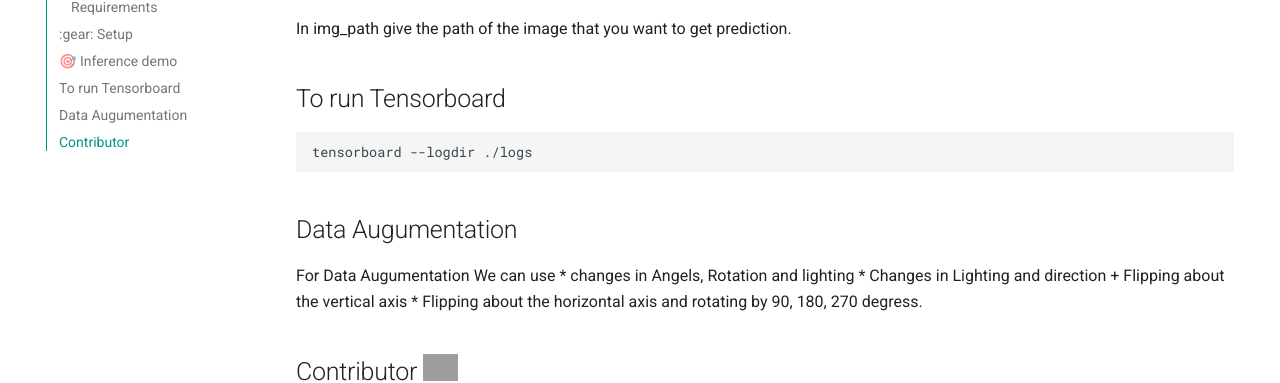
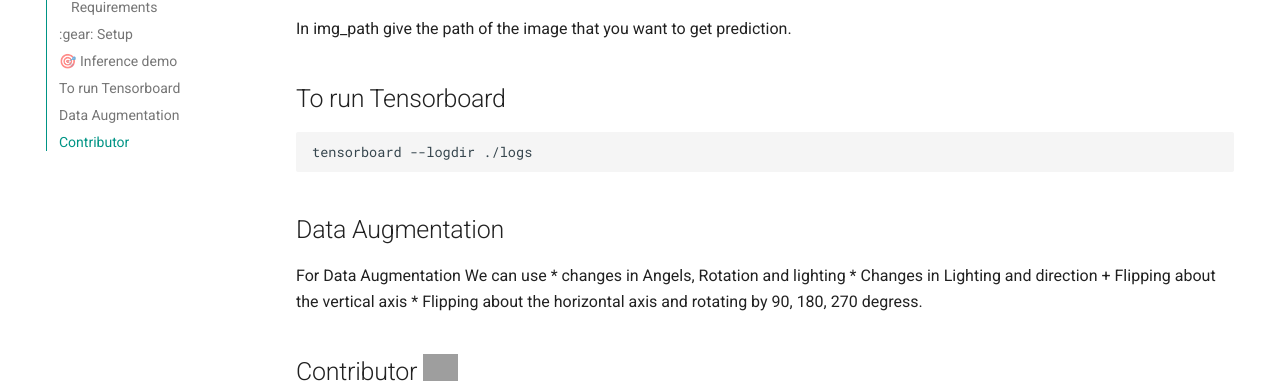
Before and after one commit to sanjeev49/aiClassification, an MkDocs documentation site: the page built from docs/index.md, in a window 1280 px wide and 900 px high, scrolled down 2182 px. Shown: the part 380-763 px from the top of the window. Built offline with MkDocs 1.6.1 and Material for MkDocs 9.7.7, drawn with Linux system fonts in a browser that asks for light colours; comment, search, counter and statistics services are not loaded; grey boxes are pictures that could not be loaded.

Commit message:
spelling correction

````diff
--- a/docs/index.md
+++ b/docs/index.md
@@ -96,8 +96,8 @@ In img_path give the path of the image that you want to get prediction.
 ```bash
 tensorboard --logdir ./logs
 ```
-## Data Augumentation
-For Data Augumentation We can use
+## Data Augmentation
+For Data Augmentation We can use
 * changes in Angels, Rotation and lighting
 * Changes in Lighting and direction + Flipping about the vertical axis
 * Flipping about the horizontal axis and rotating by 90, 180, 270 degress.
````
